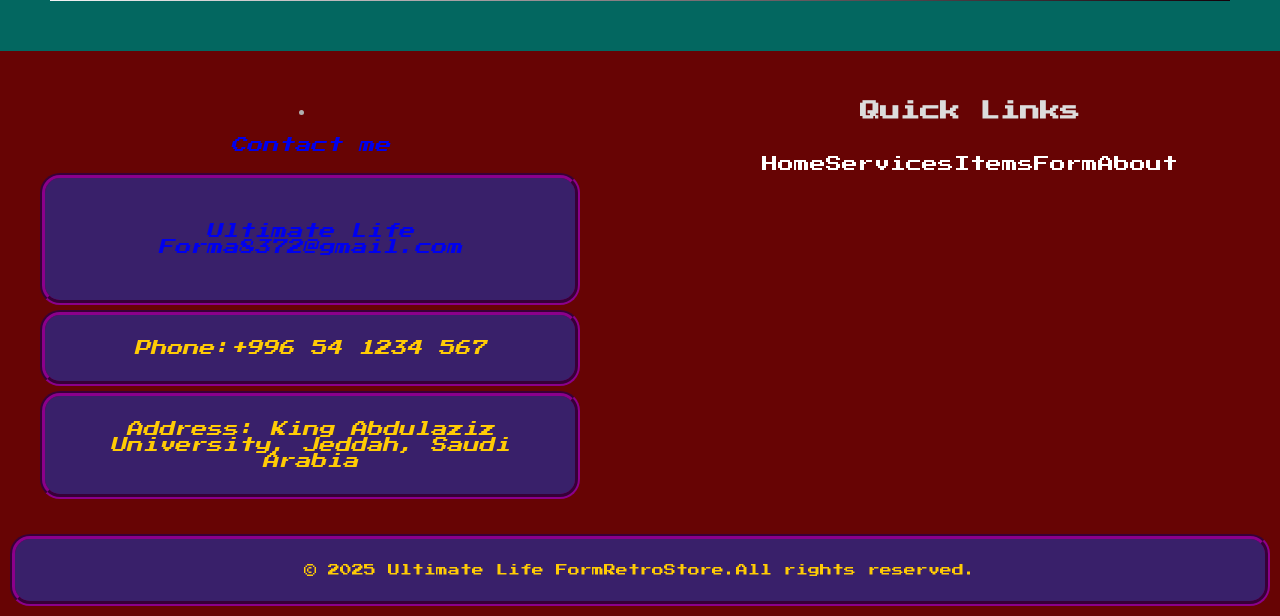
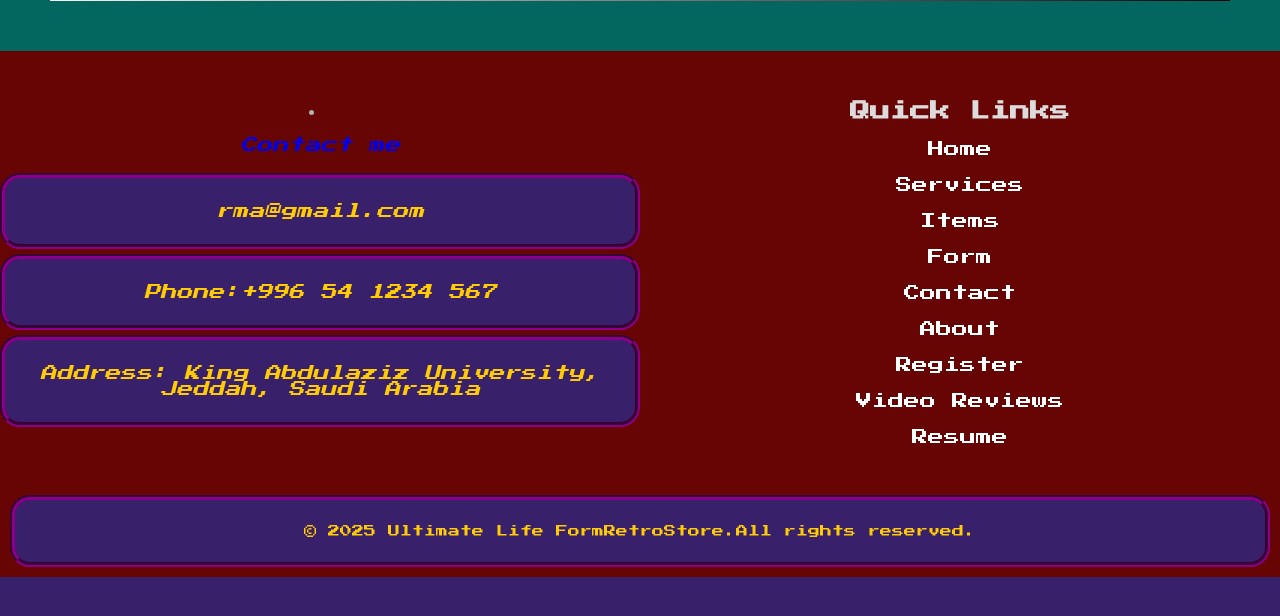
Before and after one commit to Samba-hub/web_project, a PHP site: page / in a window 1280 px wide. Shown: the part 1337-1953 px from the top of the page. After the commit the page ends 1914 px from the top, so only its background shows below. Run offline with PHP 8.4, Linux system fonts and the light colour scheme.

Commit message:
Made changes to make the footer more dynamic

```diff
--- a/css/style.css
+++ b/css/style.css
@@ -240,10 +240,10 @@ footer{
     height: auto;
 }
 .container{
-    max-width:1200px;
-    display: flex;
-    justify-content: space-between;
-    margin: auto;
+    display:grid;
+    grid-template-areas: "contact quicklink" "bottom-bar bottom-bar";
+    grid-template-columns: 50% 50%;
+
 }
 
 /* Footer section container */
@@ -254,10 +254,17 @@ footer{
     font-family: "Press Start 2P", "consolas", sans-serif;
 }
 .footer-content{
-    width:45%;
+   grid-area: contact;
     text-align: center;
 }
-.footer-content h3{
+
+
+.footer-content-quick{
+grid-area:quicklink;
+
+}
+
+.footer-content-quick h3{
     font-size: 20px;
     margin-bottom: 15px;
     color: #dcdcdc;
@@ -265,13 +272,15 @@ footer{
 .footer-content p{
   margin: 5px 0;
   color: #FFCB05;
+  padding:25px
 
 }
-.footer-content ul{
+
+.footer-content-quick ul{
     padding: 0px;
     margin: 0px;
-    display: flex;
-    justify-content: center;
+    display: inline;
+
 
 }
 
@@ -288,12 +297,14 @@ footer{
    color: #FFCB05;
 }
 
+
 /* Bottom bar copyright */
 .bottom-bar {
     text-align: center;
     padding: 10px;
     margin-top: 20px;
     border-radius: 10px;
+    grid-area:bottom-bar;
 }
 .bottom-bar p {
     color: #FFCB05;
--- a/includes/footer.php
+++ b/includes/footer.php
@@ -4,13 +4,13 @@
             <div class="footer-content">
                 <address>
                 <li><a href="Contact.php">Contact me</a></li>
-                <p><a href="mailto:Ultimate Life Forma8372@gmail.com">Ultimate Life Forma8372@gmail.com</a></p>
+                <p>rma@gmail.com</p>
                 <p>Phone:+996 54 1234 567</p>
                 <p>Address: King Abdulaziz University, Jeddah, Saudi Arabia</p>
                 </address>
             </div>
             <!-- Quick Links -->
-            <div class="footer-content">
+            <div class="footer-content-quick">
                 <h3>Quick Links</h3>
                 <ul class="list">
                     <li><a href="/final_project/index.php">Home</a></li>
@@ -25,9 +25,12 @@
                 </ul>
             </div>
 
-        </div>
+
+
         <!-- Copyright -->
         <div class="bottom-bar">
             <p>&copy; 2025 Ultimate Life FormRetroStore.All rights reserved.</p>
         </div>
+
+</div>
     </footer>
--- a/index.php
+++ b/index.php
@@ -65,36 +65,7 @@
         </a>
     </div>
 
-    <!-- Footer Section -->
-    <footer>
-        <div class="container">
-            <!-- Contact Info -->
-            <div class="footer-content">
-                <address>
-                    <li><a href="pages/Contact.php">Contact me</a></li>
-                    <p><a href="mailto:Ultimate Life Forma8372@gmail.com">Ultimate Life Forma8372@gmail.com</a></p>
-                    <p>Phone:+996 54 1234 567</p>
-                    <p>Address: King Abdulaziz University, Jeddah, Saudi Arabia</p>
-                </address>
-            </div>
-            <!-- Quick Links -->
-            <div class="footer-content">
-                <h3>Quick Links</h3>
-                <ul class="list">
-                    <li><a href="index.php">Home</a></li>
-                    <li><a href="pages/Services.php">Services</a></li>
-                    <li><a href="pages/Items.php">Items</a></li>
-                    <li><a href="pages/form.php">Form</a></li>
-                    <li><a href="pages/About.php">About</a></li>
-                </ul>
-            </div>
-
-        </div>
-        <!-- Copyright Notice -->
-        <div class="bottom-bar">
-            <p>&copy; 2025 Ultimate Life FormRetroStore.All rights reserved.</p>
-        </div>
-    </footer>
+   <?php include './includes/footer.php' ?>
 </body>
 
 </html>
```
